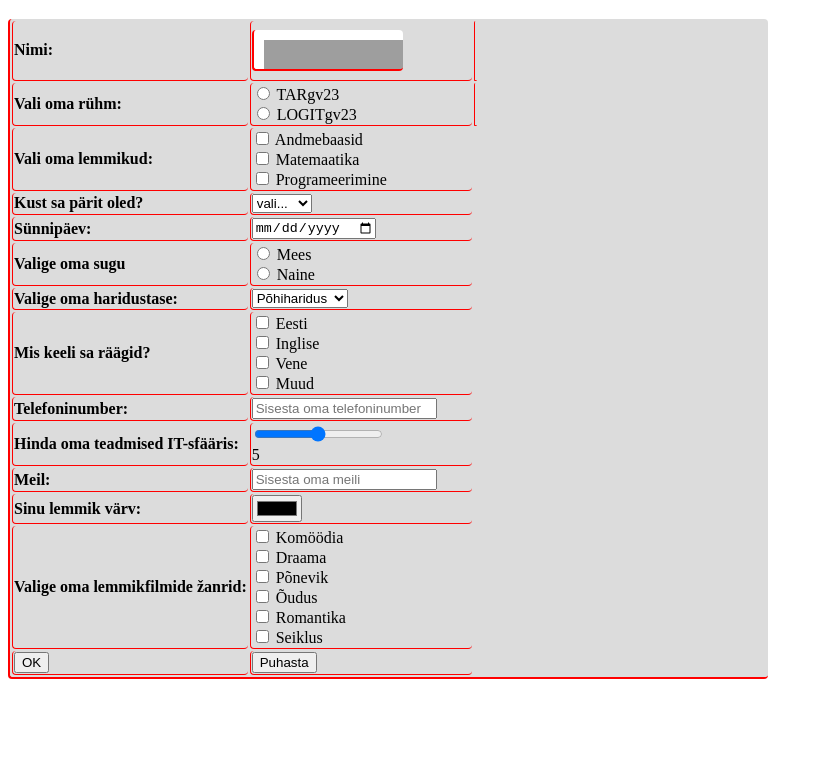
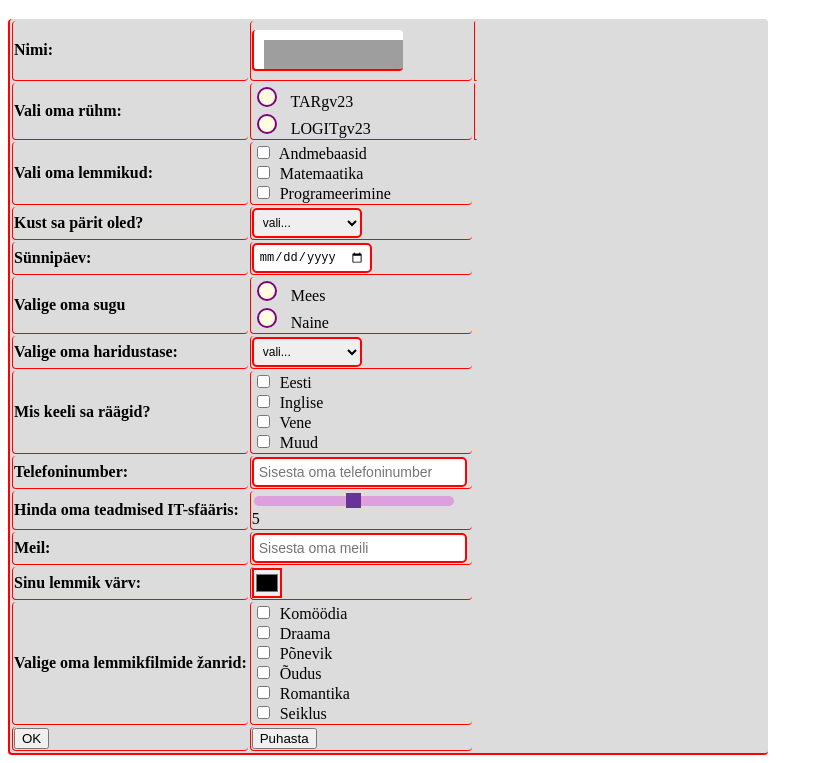
Before and after one commit to NikolasAleksandr/Nikolasveeb, a plain HTML site: page vormid/vormid.html in a window 1280 px wide. Shown: the part 61-824 px from the top of the page, without its empty margins (0-823 px from the left). Before the commit the page ends 800 px from the top, so only its background shows below. Drawn offline with Linux system fonts and the light colour scheme; grey boxes are pictures that could not be loaded.

Commit message:
поработал над css

```diff
--- a/vormid/vormStyle.css
+++ b/vormid/vormStyle.css
@@ -29,3 +29,113 @@ td{
     border-left: 1px solid red;
     border-radius: 4px;
 }
+
+/*Для круглых радио-переключателей*/
+input[type="radio"] {
+    width: 20px;
+    height: 20px;
+    border-radius: 50%;
+    appearance: none;
+    outline: none;
+    border: 2px solid purple;
+    background-color: lightyellow;
+    margin-right: 10px;
+    cursor: pointer;
+}
+/*Подцветка при выборе кружка*/
+input[type="radio"]:checked {
+    background-color: rebeccapurple;
+    box-shadow: 0 0 5px rebeccapurple;
+}
+
+/*Для квадратов с выбором ответа*/
+input[type="checkbox"] {
+    width: 15px; /
+    height: 20px;
+    cursor: pointer;
+    margin-right: 5px;
+}
+/*Подцветка при выборе ответа*/
+input[type="checkbox"]:checked {
+    background-color: purple;
+    box-shadow: 0 0 5px purple;
+}
+
+/*Для телефона*/
+input[type="email"], input[type="tel"] {
+    width: 215px;
+    height: 30px;
+    padding: 5px;
+    border: 2px solid red;
+    border-radius: 5px;
+    outline: none;
+    font-size: 14px;
+    box-sizing: border-box;
+    transition: border-color 0.3s;
+}
+
+/* Изменение стиля границы при фокусе */
+input[type="email"]:focus, input[type="tel"]:focus {
+    border-color: purple;
+}
+
+/*Для полоски*/
+input[type="range"] {
+    width: 200px;
+    height: 10px;
+    background-color: plum;
+    border-radius: 5px;
+    outline: none;
+    -webkit-appearance: none;
+}
+/*ползунок*/
+input[type="range"]::-webkit-slider-thumb {
+    width: 15px;
+    height: 15px;
+    background-color: rebeccapurple;
+    -webkit-appearance: none;
+}
+
+/*дата рождения*/
+input[type="date"] {
+    width: 120px;
+    height: 30px;
+    padding: 5px;
+    border: 2px solid red;
+    border-radius: 5px;
+    outline: none;
+    font-size: 12px;
+    box-sizing: border-box;
+    transition: border-color 0.3s;
+}
+
+/* Изменение стиля границы при фокусе */
+input[type="date"]:focus {
+    border-color: rebeccapurple;
+}
+
+/*вопросы с выбором*/
+select{
+    width: 110px;
+    height: 30px;
+    padding: 5px;
+    border: 2px solid red;
+    border-radius: 5px;
+    outline: none;
+    font-size: 12px;
+    box-sizing: border-box;
+    transition: border-color 0.3s;
+}
+select:focus{
+    border-color: rebeccapurple;
+}
+
+/*вопрос с любимым цветов*/
+input[type="color"] {
+    width: 30px;
+    height: 30px;
+    padding: 0;
+    border: 2px solid red;
+    outline: none;
+    cursor: pointer;
+}
--- a/vormid/vormid.html
+++ b/vormid/vormid.html
@@ -104,6 +104,7 @@
             </td>
             <td>
                 <select id="haridus" name="haridus">
+                    <option value="tyhi">vali...</option>
                     <option value="Põhiharidus">Põhiharidus</option>
                     <option value="Keskharidus">Keskharidus</option>
                     <option value="Kõrgharidus">Kõrgharidus</option>
```
